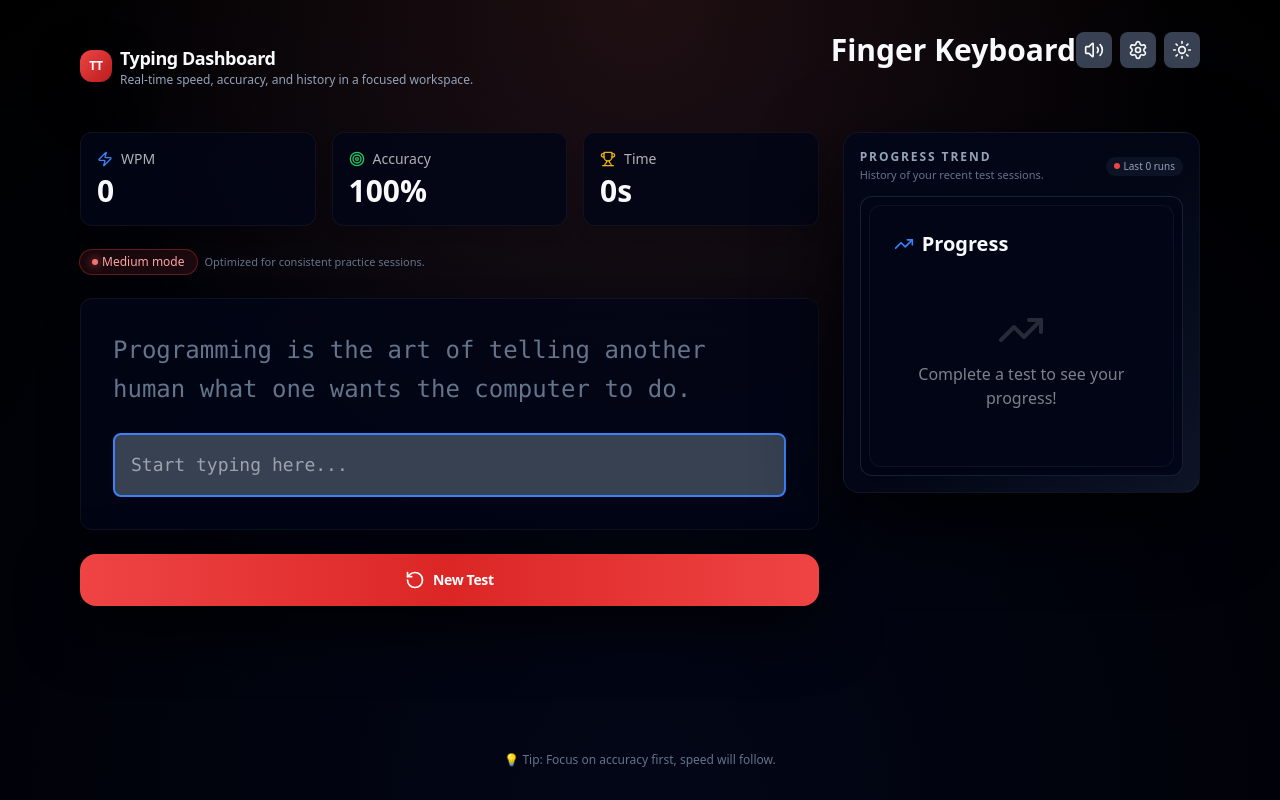
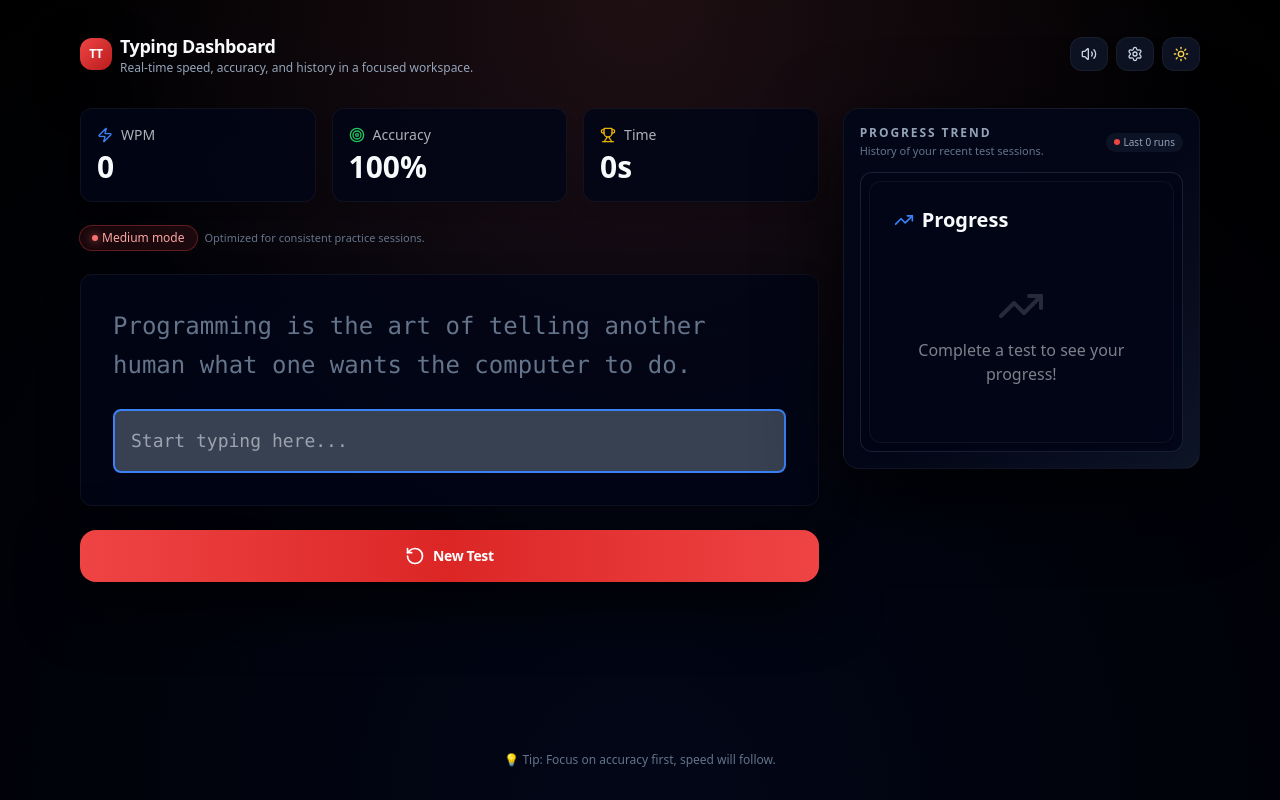
Before and after one commit to divyanshhackh-spec/finger-key, a React (Vite) app: page / in a window 1280 px wide. Built offline with nearby package versions, Linux system fonts and the light colour scheme.

Commit message:
Update Header.jsx

```diff
--- a/src/components/Header.jsx
+++ b/src/components/Header.jsx
@@ -1,28 +1,64 @@
 import React from 'react';
 import { Moon, Sun, Settings, Volume2, VolumeX } from 'lucide-react';
 
-export default function Header({ isDark, toggleTheme, settingsOpen, toggleSettings, soundOn, toggleSound }) {
-    const btnClass = `p-2 rounded-lg transition-colors ${
-        isDark ? 'bg-gray-700 hover:bg-gray-600' : 'bg-gray-200 hover:bg-gray-300'
-    }`;
+export default function Header({
+  isDark,
+  toggleTheme,
+  settingsOpen,
+  toggleSettings,
+  soundOn,
+  toggleSound,
+}) {
+  const baseBtn =
+    'relative inline-flex items-center justify-center rounded-xl border text-xs font-medium transition-colors transition-transform duration-150 focus:outline-none focus-visible:ring-2 focus-visible:ring-red-500/50 focus-visible:ring-offset-2 focus-visible:ring-offset-slate-950';
+  const iconSize = 'h-4 w-4';
 
-    return (
-        <div className="flex items-center justify-between mb-8">
-            <div className="flex items-center gap-3">
-                <h1 className="text-3xl font-bold">Finger Keyboard</h1>
-            </div>
+  const btnClass = isDark
+    ? `${baseBtn} border-white/5 bg-slate-900/80 text-slate-300 hover:border-red-500/40 hover:bg-slate-900 hover:text-red-200`
+    : `${baseBtn} border-slate-200 bg-white text-slate-700 hover:border-red-400 hover:bg-red-50 hover:text-red-700`;
 
-            <div className="flex gap-2">
-                <button onClick={toggleSound} className={btnClass}>
-                    {soundOn ? <Volume2 className="w-5 h-5" /> : <VolumeX className="w-5 h-5" />}
-                </button>
-                <button onClick={toggleSettings} className={btnClass}>
-                    <Settings className="w-5 h-5" />
-                </button>
-                <button onClick={toggleTheme} className={btnClass}>
-                    {isDark ? <Sun className="w-5 h-5" /> : <Moon className="w-5 h-5" />}
-                </button>
-            </div>
-        </div>
-    );
+  const activeBtnClass = isDark
+    ? 'border-red-500/60 bg-red-500/15 text-red-200'
+    : 'border-red-500/70 bg-red-50 text-red-700';
+
+  return (
+    <div className="flex items-center justify-end gap-2">
+      {/* Sound toggle */}
+      <button
+        onClick={toggleSound}
+        className={`${btnClass} px-2.5 py-2 hover:scale-[1.03] active:scale-[0.97]`}
+        aria-label={soundOn ? 'Mute sound' : 'Unmute sound'}
+      >
+        {soundOn ? (
+          <Volume2 className={iconSize} />
+        ) : (
+          <VolumeX className={iconSize} />
+        )}
+      </button>
+
+      {/* Settings toggle */}
+      <button
+        onClick={toggleSettings}
+        className={`${btnClass} px-2.5 py-2 hover:scale-[1.03] active:scale-[0.97] ${
+          settingsOpen ? activeBtnClass : ''
+        }`}
+        aria-label="Open settings"
+      >
+        <Settings className={iconSize} />
+      </button>
+
+      {/* Theme toggle */}
+      <button
+        onClick={toggleTheme}
+        className={`${btnClass} px-2.5 py-2 hover:scale-[1.03] active:scale-[0.97]`}
+        aria-label="Toggle theme"
+      >
+        {isDark ? (
+          <Sun className={`${iconSize} text-amber-300`} />
+        ) : (
+          <Moon className={`${iconSize} text-slate-700`} />
+        )}
+      </button>
+    </div>
+  );
 }
```
